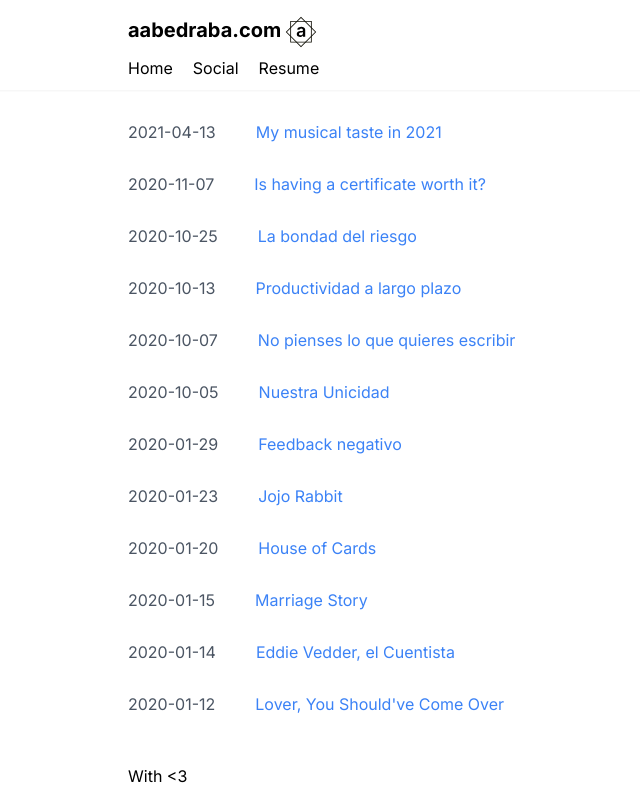
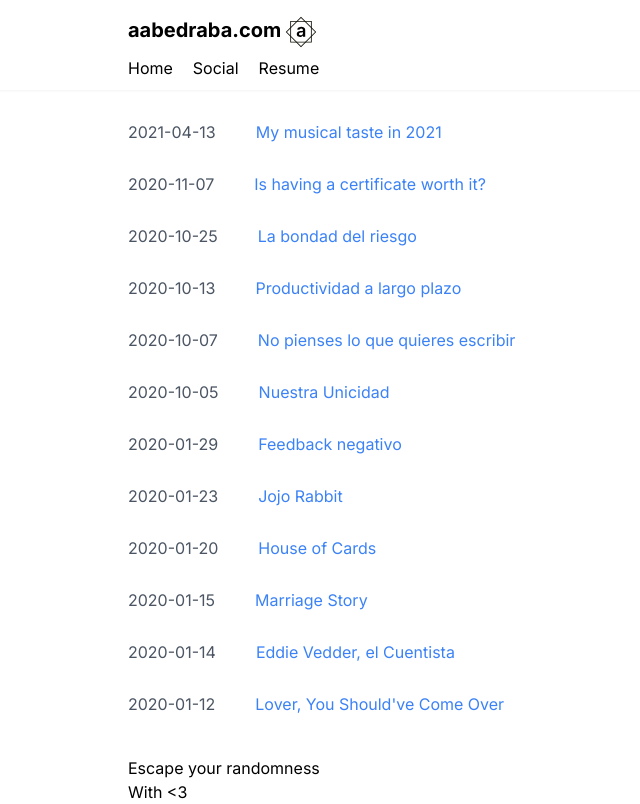
Before and after one commit to aabedraba/dotcom, a Next.js app: page / in a window 1280 px wide. Shown: the whole page, without its empty margins (188-828 px from the left). Built offline with nearby package versions, Linux system fonts and the light colour scheme.

Commit message:
Add quote and specify navigation tag

```diff
--- a/components/Layout.tsx
+++ b/components/Layout.tsx
@@ -49,7 +49,7 @@ export const Layout: FC = ({ children }) => {
             <Logo />
           </a>
         </Link>
-        <div className="space-x-5">
+        <nav className="space-x-5">
           <Link href="/">
             <a>Home</a>
           </Link>
@@ -57,10 +57,11 @@ export const Layout: FC = ({ children }) => {
             <a>Social</a>
           </Link>
           <a href="resume.pdf">Resume</a>
-        </div>
+        </nav>
       </header>
       <main className="py-10 mb-auto">{children}</main>
-      <footer className="text-left">
+      <footer className="flex flex-col text-left">
+        <span>Escape your randomness</span>
         <span>With {"<"}3</span>
       </footer>
     </div>
```
